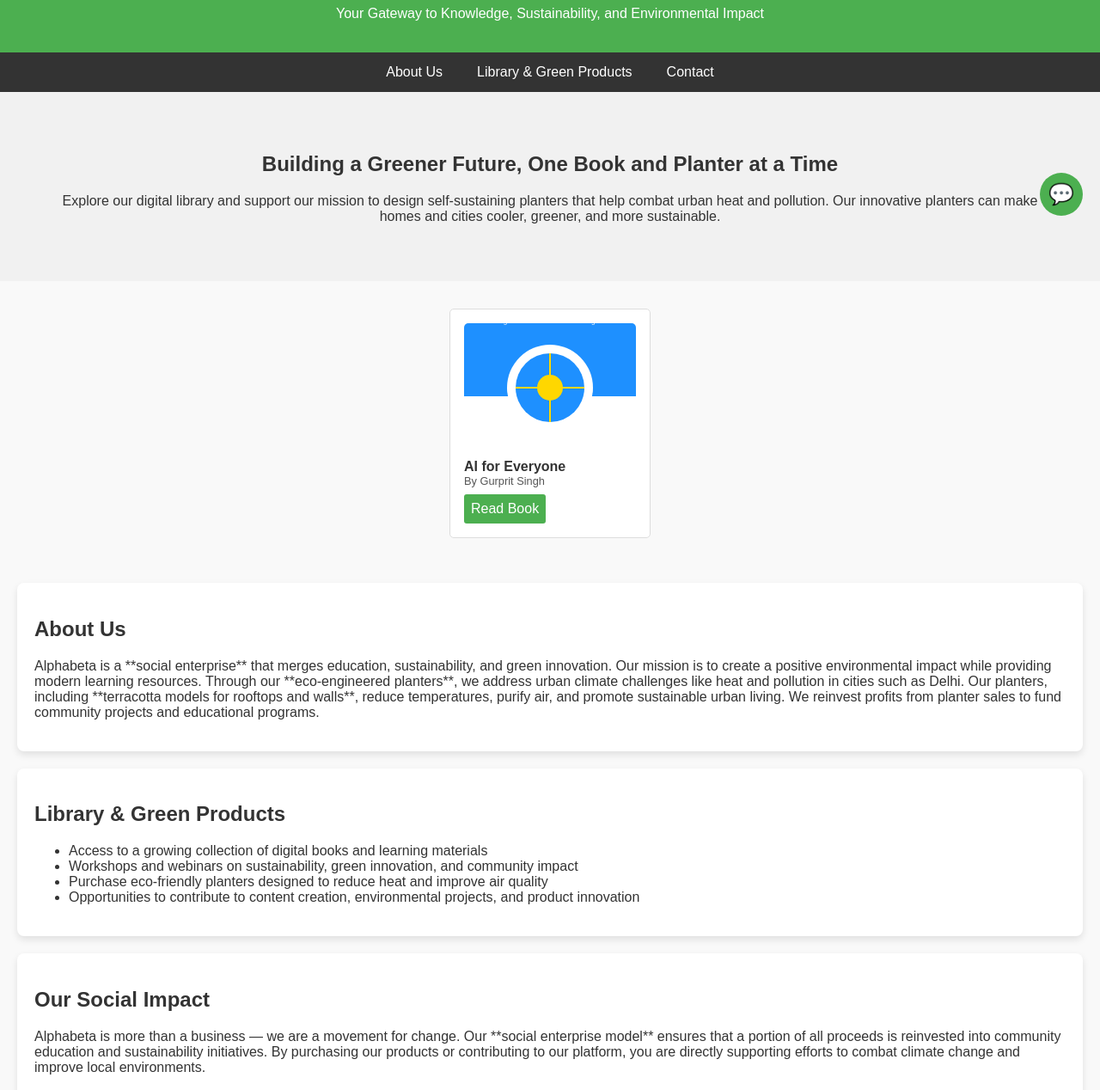
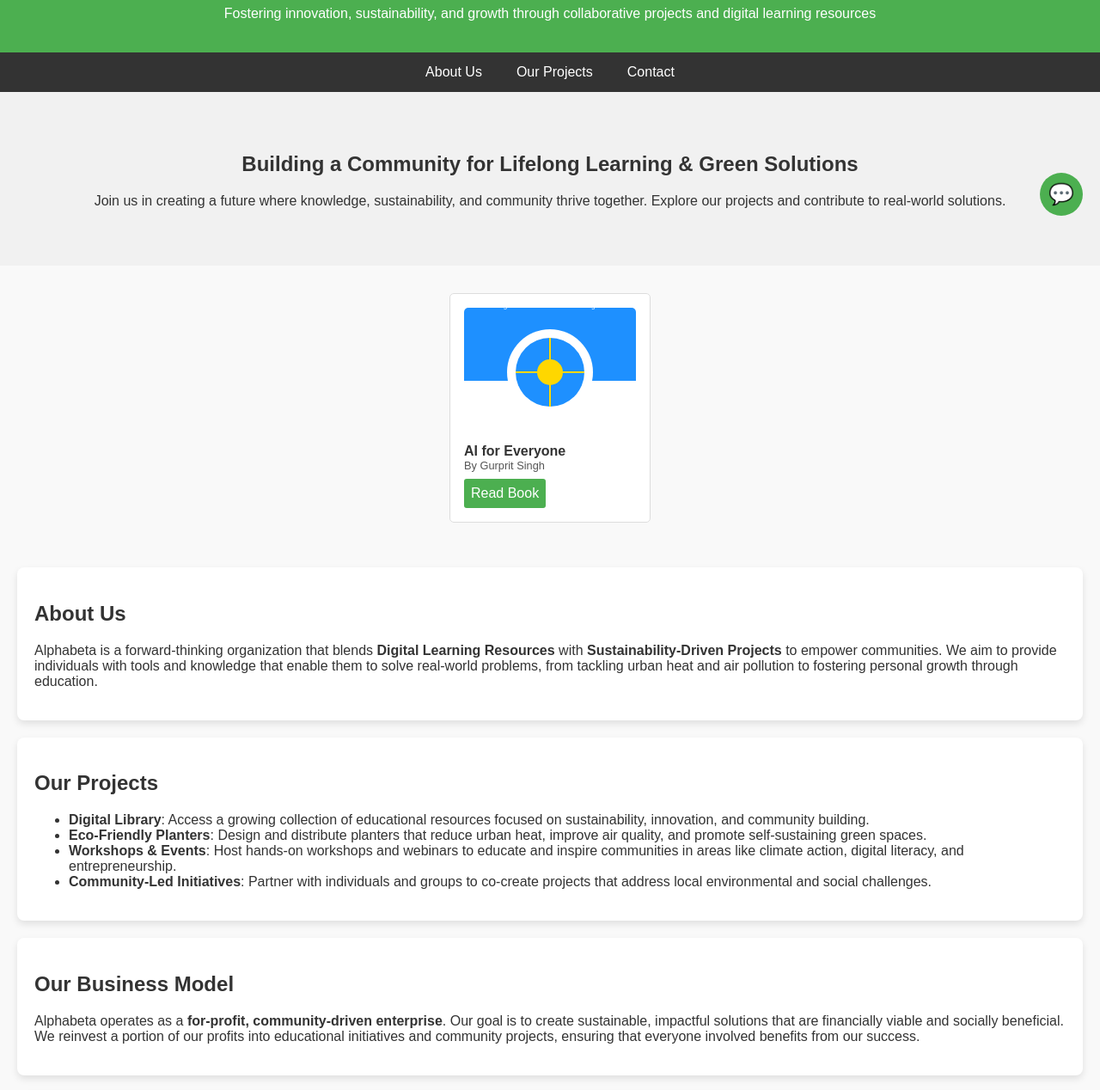
Before and after one commit to InventorSingh/Alphabeta, an Astro site: page / in a window 1280 px wide. Shown: the part 529-1797 px from the top of the page at 86% size. Built offline with nearby package versions, Linux system fonts and the light colour scheme; Astro itself is replaced by a stand-in of ours.

Commit message:
more like it

```diff
--- a/src/components/Library.astro
+++ b/src/components/Library.astro
@@ -38,7 +38,7 @@ const sendMessage = () => {
 <head>
     <meta charset="UTF-8">
     <meta name="viewport" content="width=device-width, initial-scale=1.0">
-    <title>Alphabeta Library & Green Innovation</title>
+    <title>Alphabeta: Empowering Learning & Sustainable Living</title>
     <style>
         body {
             font-family: Arial, sans-serif;
@@ -148,41 +148,46 @@ const sendMessage = () => {
 </head>
 <body>
     <header>
-        <h1>Welcome to Alphabeta Library & Green Innovation</h1>
-        <p>Your Gateway to Knowledge, Sustainability, and Environmental Impact</p>
+        <h1>Welcome to Alphabeta: Empowering Learning & Sustainable Living</h1>
+        <p>Fostering innovation, sustainability, and growth through collaborative projects and digital learning resources</p>
     </header>
 
     <nav>
         <a href="#about">About Us</a>
-        <a href="#services">Library & Green Products</a>
+        <a href="#projects">Our Projects</a>
         <a href="#contact">Contact</a>
     </nav>
 
     <div class="hero">
-        <h2>Building a Greener Future, One Book and Planter at a Time</h2>
-        <p>Explore our digital library and support our mission to design self-sustaining planters that help combat urban heat and pollution. Our innovative planters can make homes and cities cooler, greener, and more sustainable.</p>
+        <h2>Building a Community for Lifelong Learning & Green Solutions</h2>
+        <p>Join us in creating a future where knowledge, sustainability, and community thrive together. Explore our projects and contribute to real-world solutions.</p>
     </div>
 
     <BooksList />
 
     <section class="section" id="about">
         <h2>About Us</h2>
-        <p>Alphabeta is a **social enterprise** that merges education, sustainability, and green innovation. Our mission is to create a positive environmental impact while providing modern learning resources. Through our **eco-engineered planters**, we address urban climate challenges like heat and pollution in cities such as Delhi. Our planters, including **terracotta models for rooftops and walls**, reduce temperatures, purify air, and promote sustainable urban living. We reinvest profits from planter sales to fund community projects and educational programs.</p>
+        <p>Alphabeta is a forward-thinking organization that blends <strong>Digital Learning Resources</strong> with <strong>Sustainability-Driven Projects</strong> to empower communities. We aim to provide individuals with tools and knowledge that enable them to solve real-world problems, from tackling urban heat and air pollution to fostering personal growth through education.</p>
     </section>
 
-    <section class="section" id="services">
-        <h2>Library & Green Products</h2>
+    <section class="section" id="projects">
+        <h2>Our Projects</h2>
         <ul>
-            <li>Access to a growing collection of digital books and learning materials</li>
-            <li>Workshops and webinars on sustainability, green innovation, and community impact</li>
-            <li>Purchase eco-friendly planters designed to reduce heat and improve air quality</li>
-            <li>Opportunities to contribute to content creation, environmental projects, and product innovation</li>
+            <li><strong>Digital Library</strong>: Access a growing collection of educational resources focused on sustainability, innovation, and community building.</li>
+            <li><strong>Eco-Friendly Planters</strong>: Design and distribute planters that reduce urban heat, improve air quality, and promote self-sustaining green spaces.</li>
+            <li><strong>Workshops & Events</strong>: Host hands-on workshops and webinars to educate and inspire communities in areas like climate action, digital literacy, and entrepreneurship.</li>
+            <li><strong>Community-Led Initiatives</strong>: Partner with individuals and groups to co-create projects that address local environmental and social challenges.</li>
         </ul>
     </section>
 
-    <section class="section" id="social-impact">
-        <h2>Our Social Impact</h2>
-        <p>Alphabeta is more than a business — we are a movement for change. Our **social enterprise model** ensures that a portion of all proceeds is reinvested into community education and sustainability initiatives. By purchasing our products or contributing to our platform, you are directly supporting efforts to combat climate change and improve local environments.</p>
+    <section class="section" id="business-model">
+        <h2>Our Business Model</h2>
+        <p>Alphabeta operates as a <strong>for-profit, community-driven enterprise</strong>. Our goal is to create sustainable, impactful solutions that are financially viable and socially beneficial. We reinvest a portion of our profits into educational initiatives and community projects, ensuring that everyone involved benefits from our success.</p>
+    </section>
+
+    <section class="section" id="get-involved">
+        <h2>Get Involved</h2>
+        <p>We're looking for partners, volunteers, and contributors to join us in creating a more sustainable, equitable world. Whether you want to help grow our digital library, contribute to environmental projects, or attend our workshops, there's a place for you at Alphabeta.</p>
     </section>
 
     <section class="section" id="contact">
```
